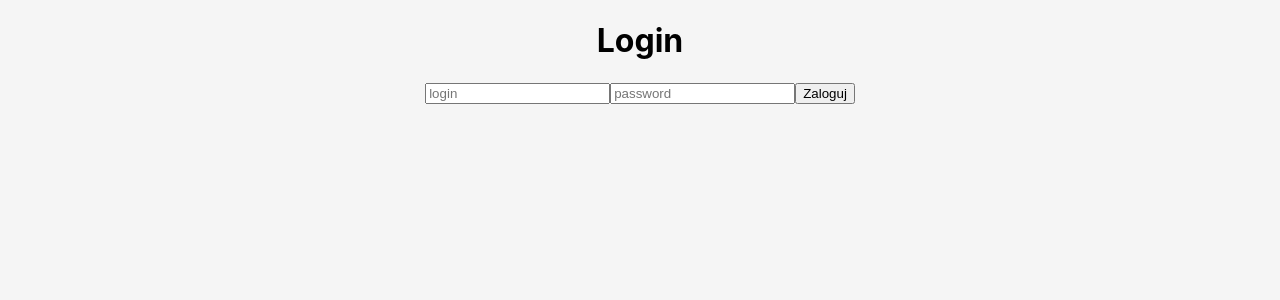
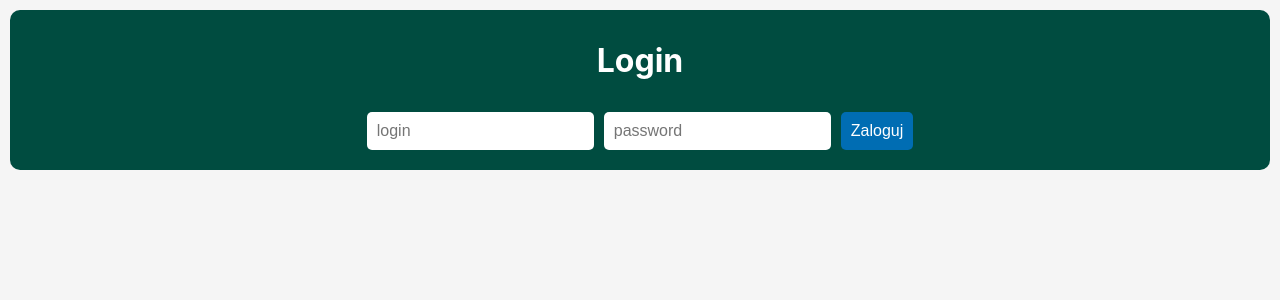
Before and after one commit to MagdalSaturs/Technischools, a React (Create React App) app in the folder project/: page / in a window 1280 px wide. Shown: the top 300 px of the page. Built offline with nearby package versions, Linux system fonts and the light colour scheme.

Commit message:
login scss

```diff
--- a/project/src/pages/login/Login.js
+++ b/project/src/pages/login/Login.js
@@ -23,10 +23,12 @@ const Login = () => {
 
     return (
         <>
-            <h1>Login</h1>
-            <input ref={loginRef} type='text' placeholder='login'></input>
-            <input ref={passwordRef} type='password' placeholder='password'></input>
-            <button onClick={login}>Zaloguj</button>
+            <div className='login'>
+                <h1>Login</h1>
+                <input ref={loginRef} type='text' placeholder='login'></input>
+                <input ref={passwordRef} type='password' placeholder='password'></input>
+                <button onClick={login}>Zaloguj</button>
+            </div>
         </>
     )
 };
--- a/project/src/pages/login/Login.scss
+++ b/project/src/pages/login/Login.scss
@@ -0,0 +1,40 @@
+body {
+    background: #f5f5f5;
+    color: black;
+}
+
+.login {
+    background: #004c40;
+    color: black;
+    padding: 10px;
+    margin: 10px;
+    border-radius: 10px;
+
+    h1 {
+        color: white;
+    }
+
+    input {
+        margin: 10px 0;
+        padding: 10px;
+        border: 0;
+        border-radius: 5px;
+        font-size: 16px;
+        margin-right: 10px;
+    }
+
+    button {
+        margin: 10px 0;
+        padding: 10px;
+        border: 0;
+        border-radius: 5px;
+        font-size: 16px;
+        background: #006db3;
+        color: #fff;
+        cursor: pointer;
+
+        &:hover {
+            background: #004c7f;
+        }
+    }
+}
```
